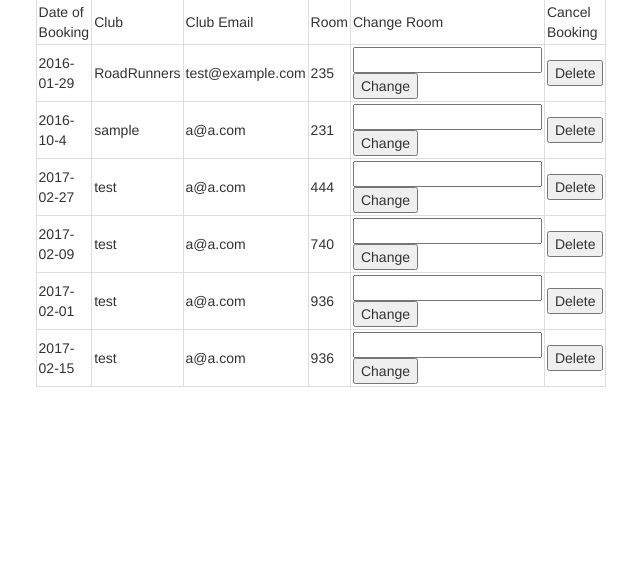
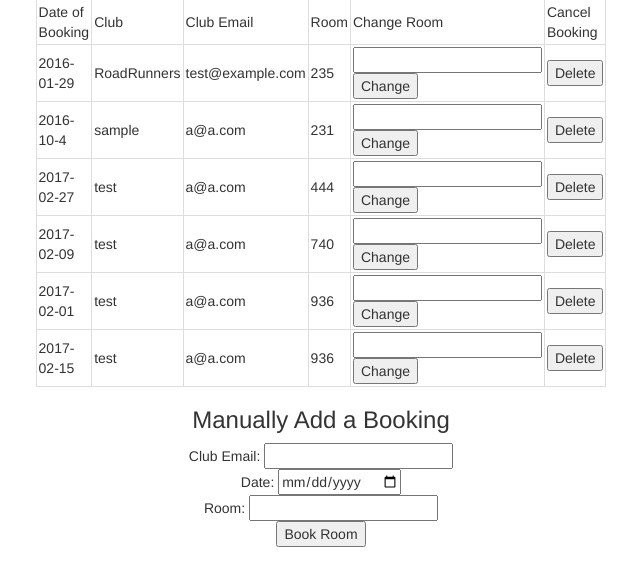
Before and after one commit to stuysu/roomres.stuysu.org, a Flask app: page /adview in a window 1280 px wide. Shown: the part 71-657 px from the top of the page, without its empty margins (319-959 px from the left). Run offline with Flask 2, Linux system fonts and the light colour scheme; a user stored in the database is signed in; data comes from the database, SQL or seed files in the repository; both versions use the stored data as it was after the commit; some libraries are stand-ins or nearby versions.

Commit message:
admin booking

```diff
--- a/app.py
+++ b/app.py
@@ -227,6 +227,9 @@ def adview():
             room = info.split(',')[1]
             club = info.split(',')[2]
             msg = rooms.removeBook(room, day)
+        elif 'book' in request.form:
+            rooms.addBook(request.form["email"],request.form["date"],request.form["room"])
+            return redirect(url_for("adview"))
         else:
             info = request.form['change']
             day = info.split(',')[0]
--- a/templates/adview.html
+++ b/templates/adview.html
@@ -40,5 +40,17 @@
 
 {% endfor %}
 </table>
+
+<h3>Manually Add a Booking</h3>
+
+<form method="POST">
+  Club Email: <input type="text" name="email"><br>
+  Date: <input type="date" name="date"><br>
+  Room: <input type="number" name="room"><br>
+
+  <button TYPE="submit" name="book">Book Room</button>
+</form>
+
+
 </center>
 {% endblock %}
```
Also changed, not shown: data/roomres.db.
